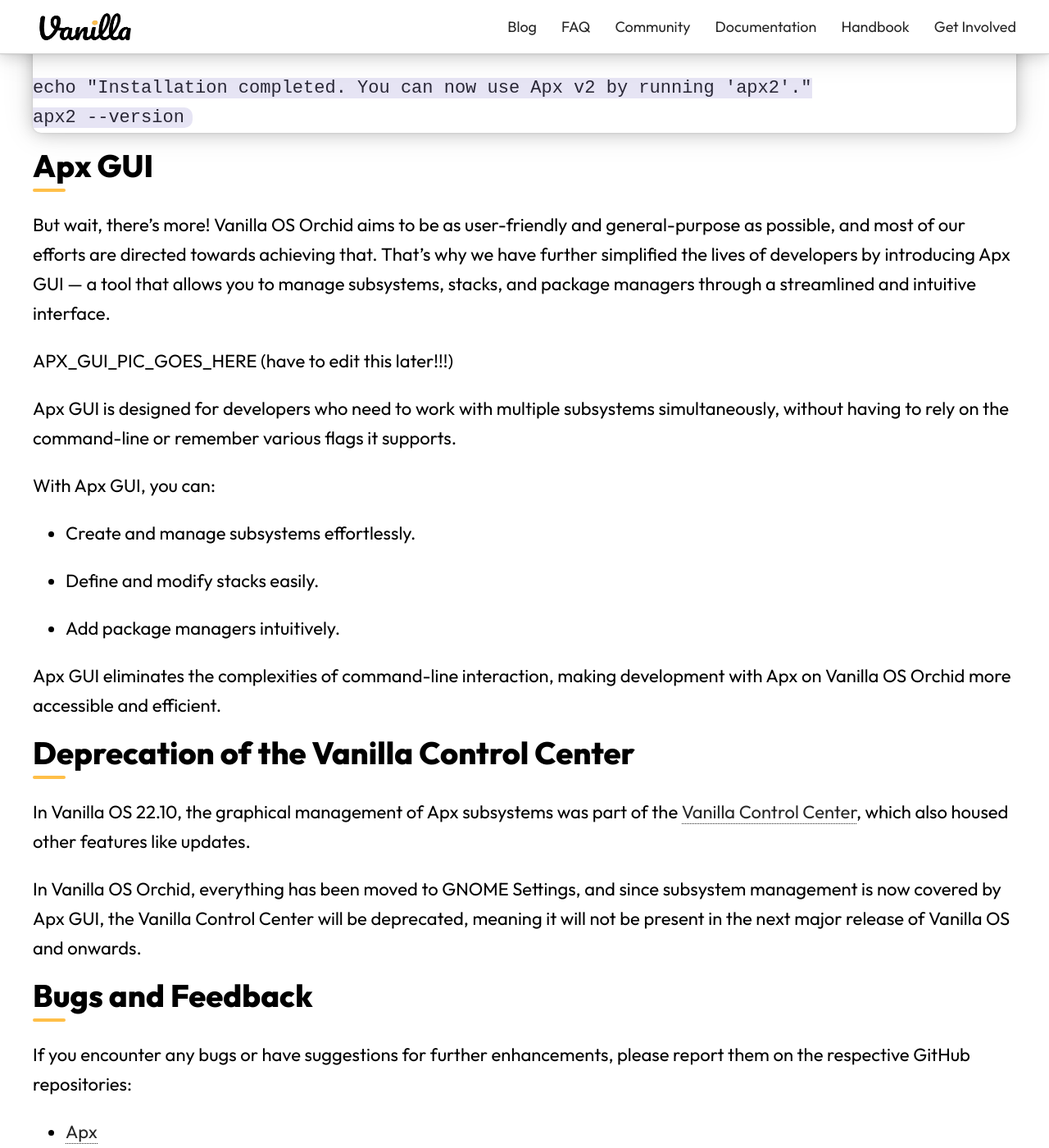
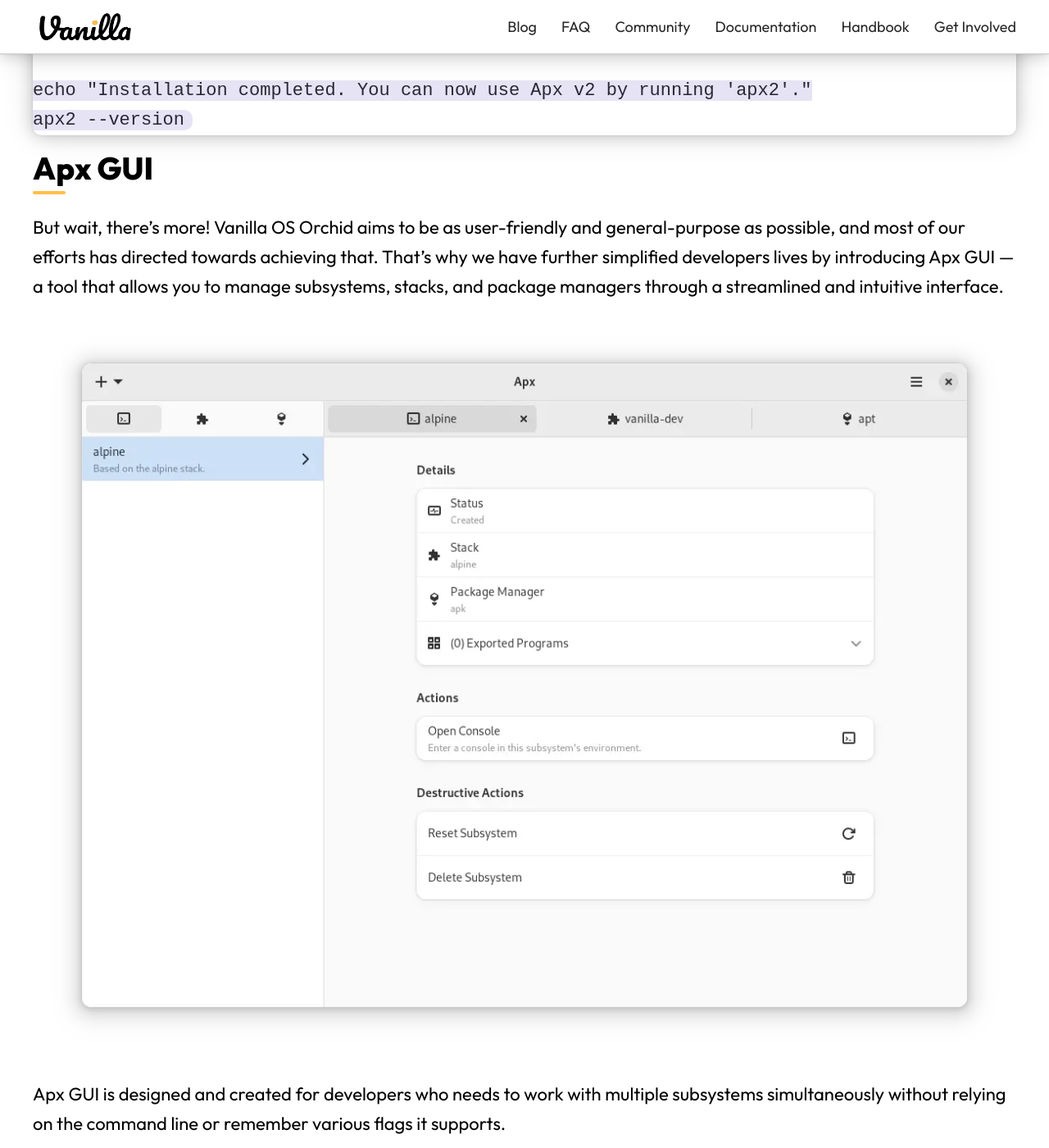
Before and after one commit to Vanilla-OS/website, a Jekyll site: the page built from _posts/2023-07-05-vanilla-os-orchid-devlog.md, in a window 1280 px wide and 1400 px high, scrolled down 3126 px. Shown: the whole window at 82% size. Built offline with Jekyll 4.4.1, drawn with Linux system fonts in a browser that asks for light colours; nearby versions of some CDN libraries; a style sheet for code colours, icons or effects is not loaded; some of the changed text lies outside the part shown.

Commit message:
Update Orchid post and add image

````diff
--- a/_posts/2023-07-05-vanilla-os-orchid-devlog.md
+++ b/_posts/2023-07-05-vanilla-os-orchid-devlog.md
@@ -7,24 +7,24 @@
 comments: true
 ---
 
-A few weeks ago, we shared our progress in Orchid's development through our latest [Devlog](https://vanillaos.org/2023/06/11/vanilla-os-orchid-devlog.html). Among the many updates, we discussed [Apx v2](https://vanillaos.org/2023/06/11/vanilla-os-orchid-devlog.html#apx-v2-and-vso-v2) and how it was evolving to better fit the developers needs, while [VSO](https://vanillaos.org/2023/06/11/vanilla-os-orchid-devlog.html#vso-as-a-system-package-manager) would focus on meeting the needs of regular users. Crucial development of Apx v2 is now finished and available for testing!
+A few weeks ago, we shared our progress in Orchid's development through our latest [Devlog](https://vanillaos.org/2023/06/11/vanilla-os-orchid-devlog.html). Among the many updates, we discussed [Apx v2](https://vanillaos.org/2023/06/11/vanilla-os-orchid-devlog.html#apx-v2-and-vso-v2) and how it was evolving to fit the developers needs better, while [VSO](https://vanillaos.org/2023/06/11/vanilla-os-orchid-devlog.html#vso-as-a-system-package-manager) would focus on meeting the needs of regular users. Crucial development of Apx v2 has finished and is available for testing now!
 
 ## Apx v2
 
-As previously mentioned, Apx v2 sets itself apart from v1 with the introduction of stacks. Stacks are sets of instructions that define how a subsystem is created. While creating a stack, you can define the name, distribution, package manager, and a list of packages to install during the subsystem's initialization phase.
+As previously mentioned, Apx v2 sets itself apart from v1 with the  introduction of stacks. Stacks are sets of instructions that define how a subsystem gets created. While creating a stack, you can define the name, distribution, package manager, and list of packages to install during the subsystem's initialization phase.
 
 ### Installation
 
 #### Method 1 (manual)
 
-To try out Apx v2, simply follow these instructions for a user-side installation:
+To try out Apx v2, follow these instructions for a user-side installation:
 
 - Create a working directory (highly recommended to isolate Apx v2 from your system).
 
 - Obtain the latest Distrobox release (version [1.5.0.2](https://github.com/89luca89/distrobox/archive/refs/tags/1.5.0.2.tar.gz) or higher) and unpack it into a "distrobox" folder within your newly created work directory.
 
 - Download the latest Apx build from our [GitHub repository](https://github.com/Vanilla-OS/apx/releases/download/continuous/apx.tar.gz) and unpack the `apx` binary into `~/.local/bin`, renaming it to `apx2` to avoid collisions with previous versions.
-- Make the binary executable.
+- Make the binary executable using the command `chmod +x apx2` from the correct directory.
 
 - Create the configuration file at `~/.config/apx/apx.json`:
 
@@ -36,24 +36,24 @@
 }
 ```
 
-By following these steps, you can start using Apx v2 by simply typing `apx2`.
+Following these steps, you can start using Apx v2 by typing `apx2`.
 
-> Please note that this is alpha software, and there may be bugs. We kindly request you to report any issues to our [GitHub repository](https://github.com/Vanilla-OS/apx/issues).
+> Please note this is alpha software, and there may be bugs. We kindly request you to report any issues to our [GitHub repository](https://github.com/Vanilla-OS/apx/issues).
 
-Since this is a local installation of Apx, there won't be any initial content. You can proceed manually by creating a package manager, a stack, and finally, a subsystem:
+Since this is a local installation of Apx, there won't be any initial contents. You can proceed manually by creating a package manager, a stack, and finally, a subsystem:
 
 ```shell
 apx2 pkgmanagers new
 apx2 stacks new
 apx2 subsystems new
-apx2 YOUR_NEW_SUBSYSTEM_NAME --help
+apx2 <YOUR_NEW_SUBSYSTEM_NAME> --help
 ```
 
-To simplify your initial experimentation with Apx v2, you can access some starter resources from our [vanilla-apx-configs repository](https://github.com/Vanilla-OS/vanilla-apx-configs/). Simply copy the contents into `~/.local/share/apx/` to populate Apx with initial resources like stacks and package managers. All major distributions are covered.
+To simplify your initial experimentation with Apx v2, you can access some starter resources from our [vanilla-apx-configs repository](https://github.com/Vanilla-OS/vanilla-apx-configs/). Copy the contents into `~/.local/share/apx/` to populate Apx with initial resources like stacks and package managers. All major distributions are covered.
 
 #### Method 2 (automated)
 
-We have created a script that automates the aforementioned steps. Make sure you have `git` and `curl` installed.
+We have created a script that automates the above steps. Make sure you have `git` and `curl` installed.
 
 ```bash
 #!/bin/bash
@@ -88,11 +88,11 @@
 
 ## Apx GUI
 
-But wait, there's more! Vanilla OS Orchid aims to be as user-friendly and general-purpose as possible, and most of our efforts are directed towards achieving that. That's why we have further simplified the lives of developers by introducing Apx GUI — a tool that allows you to manage subsystems, stacks, and package managers through a streamlined and intuitive interface.
+But wait, there's more! Vanilla OS Orchid aims to be as user-friendly and general-purpose as possible, and most of our efforts has directed towards achieving that. That's why we have further simplified developers lives by introducing Apx GUI — a tool that allows you to manage subsystems, stacks, and package managers through a streamlined and intuitive interface.
 
-APX_GUI_PIC_GOES_HERE (have to edit this later!!!)
+![Apx GUI](/assets/uploads/apx-gui.webp)
 
-Apx GUI is designed for developers who need to work with multiple subsystems simultaneously, without having to rely on the command-line or remember various flags it supports.
+Apx GUI is designed and created for developers who needs to work with multiple subsystems simultaneously without relying on the command line or remember various flags it supports.
 
 With Apx GUI, you can:
 
@@ -102,13 +102,13 @@
 
 - Add package managers intuitively.
 
-Apx GUI eliminates the complexities of command-line interaction, making development with Apx on Vanilla OS Orchid more accessible and efficient.
+Apx GUI eliminates the complexities of command line interaction, making development with Apx on Vanilla OS Orchid more accessible and efficient.
 
 ## Deprecation of the Vanilla Control Center
 
 In Vanilla OS 22.10, the graphical management of Apx subsystems was part of the [Vanilla Control Center](https://github.com/Vanilla-OS/vanilla-control-center), which also housed other features like updates.
 
-In Vanilla OS Orchid, everything has been moved to GNOME Settings, and since subsystem management is now covered by Apx GUI, the Vanilla Control Center will be deprecated, meaning it will not be present in the next major release of Vanilla OS and onwards.
+In Vanilla OS Orchid, everything has moved to GNOME Settings, and since subsystem management has moved to Apx GUI, the Vanilla Control Center will be deprecated, meaning it will not be present in the next major release of Vanilla OS and onwards.
 
 ## Bugs and Feedback
 
````
Also changed, not shown: assets/uploads/apx-gui.webp (added).
